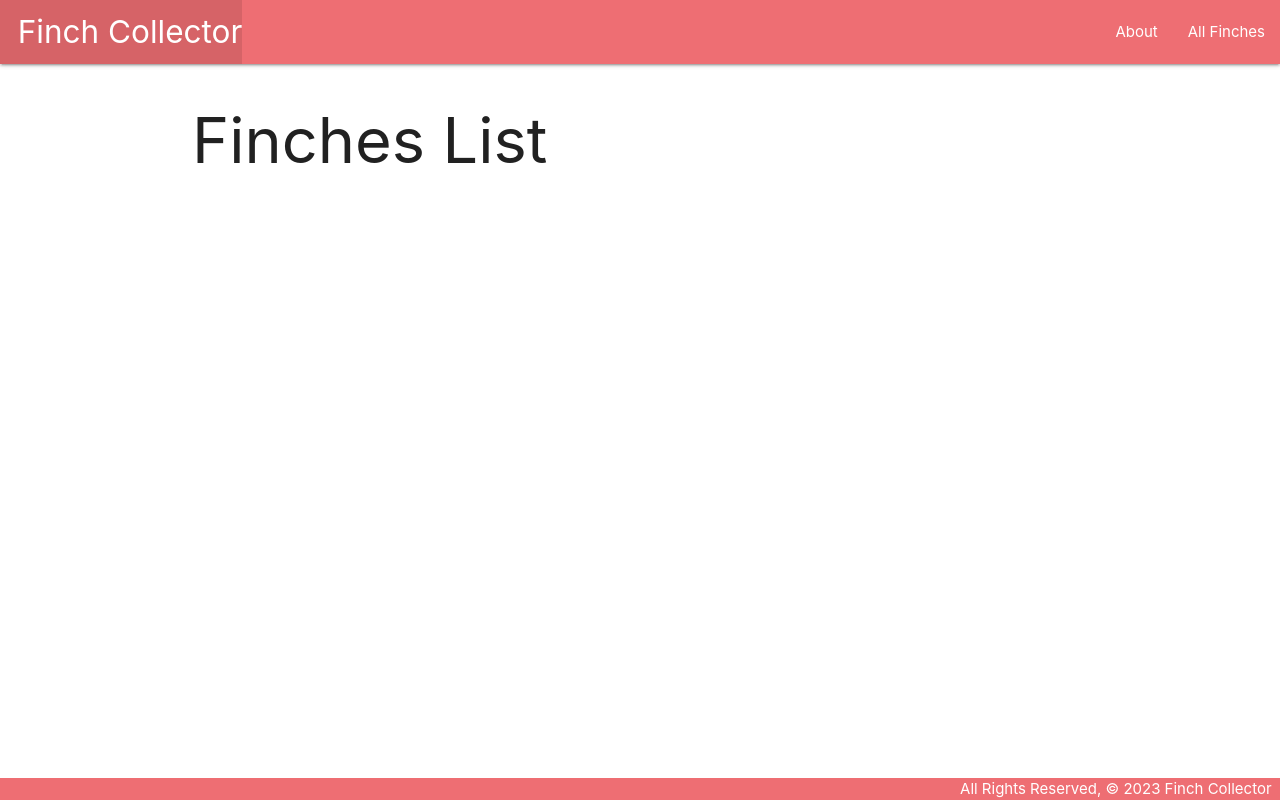
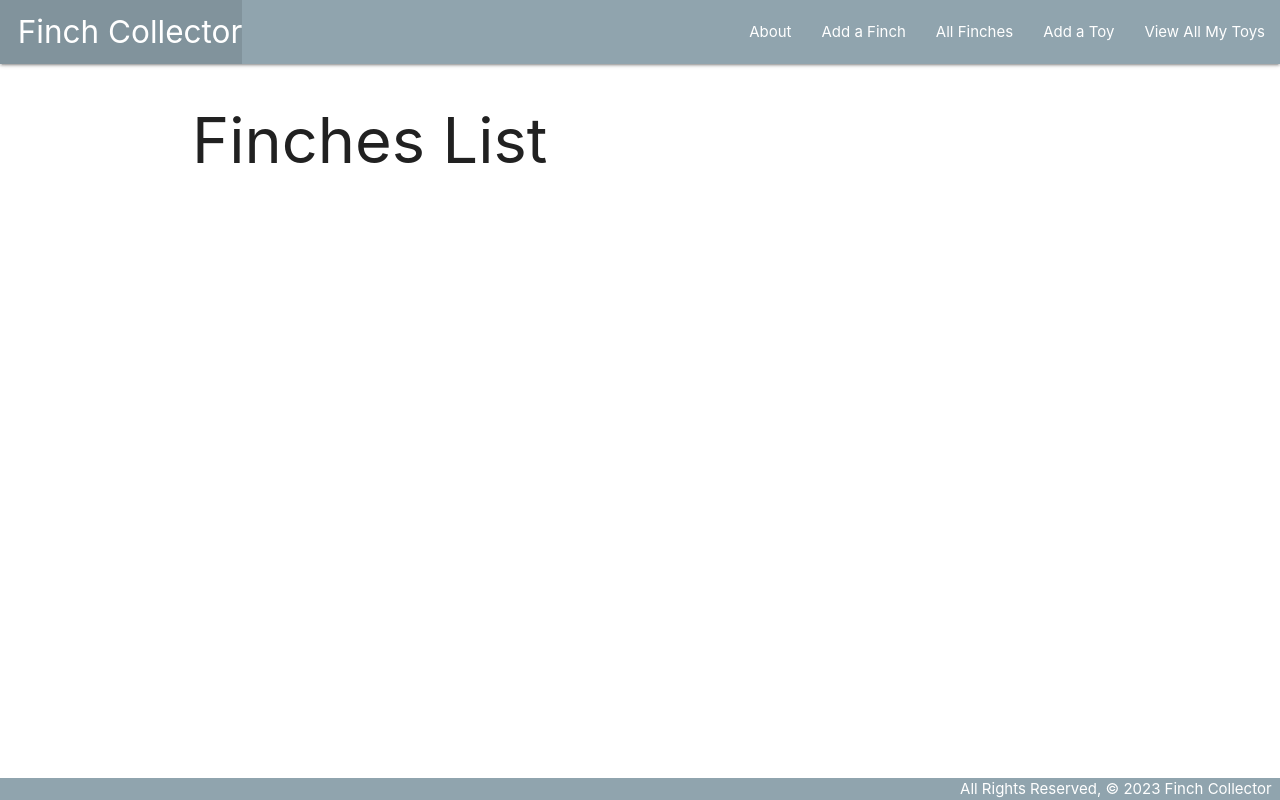
Before and after one commit to jawknee59/finchcollector, a Django app: page /finches/ in a window 1280 px wide. Run offline with Django 4.2, Linux system fonts and the light colour scheme; data that the repository does not hold is empty.

Commit message:
finished finch collector deliverable

```diff
--- a/main_app/admin.py
+++ b/main_app/admin.py
@@ -1,5 +1,7 @@
 from django.contrib import admin
-from .models import Finch
+from .models import Finch, Feeding, Toy
 
 # Register your models here.
 admin.site.register(Finch)
+admin.site.register(Feeding)
+admin.site.register(Toy)
--- a/main_app/templates/base.html
+++ b/main_app/templates/base.html
@@ -8,17 +8,21 @@
     <title>Finch Collector</title>
     <link rel="stylesheet" href="https://cdnjs.cloudflare.com/ajax/libs/materialize/1.0.0/css/materialize.min.css">
     <link rel="stylesheet" type="text/css" href="{% static 'css/style.css' %}">
+    <script src="https://cdnjs.cloudflare.com/ajax/libs/materialize/1.0.0/js/materialize.min.js"></script>
 </head>
 <body>
     <header class="navbar-fixed">
         <nav>
-            <div class="nav-wrapper">
+            <div class="nav-wrapper blue-grey lighten-2">
                 <ul>
                     <li><a href="/" class="left brand-logo">&nbsp;&nbsp;Finch Collector</a></li>
                 </ul>
                 <ul class="right">
-                    <li><a href="/about">About</a></li>
-                    <li><a href="/finches">All Finches</a></li>
+                    <li><a href="{% url 'about' %}">About</a></li>
+                    <li><a href="{% url 'finches_create' %}">Add a Finch</a></li>
+                    <li><a href="{% url 'index' %}">All Finches</a></li>
+                    <li><a href="{% url 'toys_create' %}">Add a Toy</a></li>
+                    <li><a href="{% url 'toys_index' %}">View All My Toys</a></li>
                 </ul>
             </div>
         </nav>
@@ -27,7 +31,7 @@
         {% block content %}
         {% endblock %}
     </main>
-    <footer class="page-footer">
+    <footer class="page-footer blue-grey lighten-2">
         <div class="right">All Rights Reserved, &copy; 2023 Finch Collector &nbsp;</div>
     </footer>
 </body>
--- a/main_app/templates/finches/index.html
+++ b/main_app/templates/finches/index.html
@@ -1,15 +1,28 @@
 {% extends 'base.html' %}
 {% block content %}
+
+
     <h1>Finches List</h1>
-
+        <div class="row">
             {% for finch in finches %}
-        <div class="card">
+                <div class="col s4">
+                    <div class="card" style="border-radius: 30px;">
                         <div class="card-content">
                             <span class="card-title">{{ finch.name }}</span>
                             <p>Color: {{ finch.color }}</p>
+                            {% if finch.age > 0 %}
                                 <p>Age: {{ finch.age }}</p>
-                <a href="{% url 'detail' finch.id %}">View {{ finch.name }} Details</a>
+                            {% else %}
+                                <p>Age: Chick</p>
+                            {% endif %}
+                            <br>
+                            <div class="card-action">
+                                <a class="waves-effect blue-grey lighten-2 btn" href="{% url 'detail' finch.id %}">View {{ finch.name }} Details</a>
+                            </div>
+                        </div>
                     </div>
                 </div>
             {% endfor %}
+        </div>
+
 {% endblock %}
--- a/main_app/urls.py
+++ b/main_app/urls.py
@@ -5,5 +5,19 @@ urlpatterns = [
     path('', views.home, name='home'),
     path('about/', views.about, name='about'),
     path('finches/', views.finches_index, name='index'),
-    path('finches/<int:finch_id>', views.finches_detail, name='detail'),
+    path('finches/create/', views.FinchCreate.as_view(), name='finches_create'),
+    path('finches/<int:pk>/update/', views.FinchUpdate.as_view(), name='finches_update'),
+    path('finches/<int:pk>/delete/', views.FinchDelete.as_view(), name='finches_delete'),
+    path('finches/<int:finch_id>/add_feeding/', views.add_feeding, name='add_feeding'),
+    path('finches/<int:finch_id>/', views.finches_detail, name='detail'),
+    # add association
+    path('finches/<int:finch_id>/assoc_toy/<int:toy_id>/', views.assoc_toy, name='assoc_toy'),
+    # add unassociation
+    path('finches/<int:finch_id>/unassoc_toy/<int:toy_id>/', views.unassoc_toy, name='unassoc_toy'),
+    # index, show, create, update, delete
+    path('toys/', views.ToyList.as_view(), name='toys_index'),
+    path('toys/create/', views.ToyCreate.as_view(), name='toys_create'),
+    path('toys/<int:pk>/update/', views.ToyUpdate.as_view(), name='toys_update'),
+    path('toys/<int:pk>/delete/', views.ToyDelete.as_view(), name='toys_delete'),
+    path('toys/<int:pk>/', views.ToyDetail.as_view(), name='toys_detail'),
 ]
--- a/main_app/views.py
+++ b/main_app/views.py
@@ -1,5 +1,9 @@
-from django.shortcuts import render
-from .models import Finch
+from django.shortcuts import render, redirect
+from django.views.generic.edit import CreateView, UpdateView, DeleteView
+from django.views.generic import ListView
+from django.views.generic.detail import DetailView
+from .models import Finch, Toy
+from .forms import FeedingForm
 
 # dummy finches data
 # finches = [
@@ -25,4 +29,77 @@ def finches_index(request):
 # detail route for finches
 def finches_detail(request, finch_id):
     finch = Finch.objects.get(id=finch_id)
-    return render(request, 'finches/detail.html', {'finch': finch })
+
+    # first we'll get a list of ids of toys the finch owns
+    id_list = finch.toys.all().values_list('id')
+    # then we'll make a list of the toys the finch does not have
+    toys_finch_doesnt_have = Toy.objects.exclude(id__in=id_list)
+
+    feeding_form = FeedingForm()
+    return render(request, 'finches/detail.html', {'finch': finch, 'feeding_form': feeding_form, 'toys': toys_finch_doesnt_have })
+
+class FinchCreate(CreateView):
+    model = Finch
+    # the fields attribute is required for a createview.
+    fields = '__all__'
+
+class FinchUpdate(UpdateView):
+    model = Finch
+    fields = ['color', 'age']
+
+class FinchDelete(DeleteView):
+    model = Finch
+    success_url = '/finches/'
+
+# add this new function below finches_detail
+def add_feeding(request, finch_id):
+  # create a ModelForm instance using the data in request.POST
+  form = FeedingForm(request.POST)
+  # we need to validate the form, that means "does it match our data?"
+  if form.is_valid():
+    # don't save the form to the db until it
+    # has the finch_id assigned
+    new_feeding = form.save(commit=False)
+    new_feeding.finch_id = finch_id
+    new_feeding.save()
+  return redirect('detail', finch_id=finch_id)
+
+def assoc_toy(requet, finch_id, toy_id):
+    Finch.objects.get(id=finch_id).toys.add(toy_id)
+    return redirect('detail', finch_id=finch_id)
+
+def unassoc_toy(requet, finch_id, toy_id):
+    Finch.objects.get(id=finch_id).toys.remove(toy_id)
+    return redirect('detail', finch_id=finch_id)
+
+# ToyList
+class ToyList(ListView):
+    model = Toy
+    template_name = 'toys/index.html'
+
+# ToyDetail
+class ToyDetail(DetailView):
+    model = Toy
+    template_name = 'toys/detail.html'
+
+# ToyCreate
+class ToyCreate(CreateView):
+    model = Toy
+    fields = ['name', 'color']
+
+    # define what the inheritance method is_valid does(we'll update this later)
+    def form_valid(self, form):
+        # we'll use this later, but implement right now
+        # we'll need this when we add auth
+        # super allows for the original inherited CreateView function to work as it was intended
+        return super().form_valid(form)
+
+# ToyUpdate
+class ToyUpdate(UpdateView):
+    model = Toy
+    fields = ['name', 'color']
+
+# ToyDelete
+class ToyDelete(DeleteView):
+    model = Toy
+    success_url = '/toys'
```
Also changed, not shown: main_app/forms.py (added, +7 -0 lines), main_app/models.py (+46 -0 lines), main_app/templates/finches/detail.html (+110 -6 lines), main_app/templates/main_app/finch_confirm_delete.html (added, +13 -0 lines), main_app/templates/main_app/finch_form.html (added, +20 -0 lines), main_app/templates/main_app/toy_confirm_delete.html (added, +16 -0 lines), main_app/templates/main_app/toy_form.html (added, +16 -0 lines), main_app/templates/toys/detail.html (added, +16 -0 lines), main_app/templates/toys/index.html (added, +18 -0 lines), main_app/migrations/0002_feeding.py (added), main_app/migrations/0003_toy_alter_feeding_options_finch_toys.py (added). Lines whose indentation alone changed are shown as unchanged.
